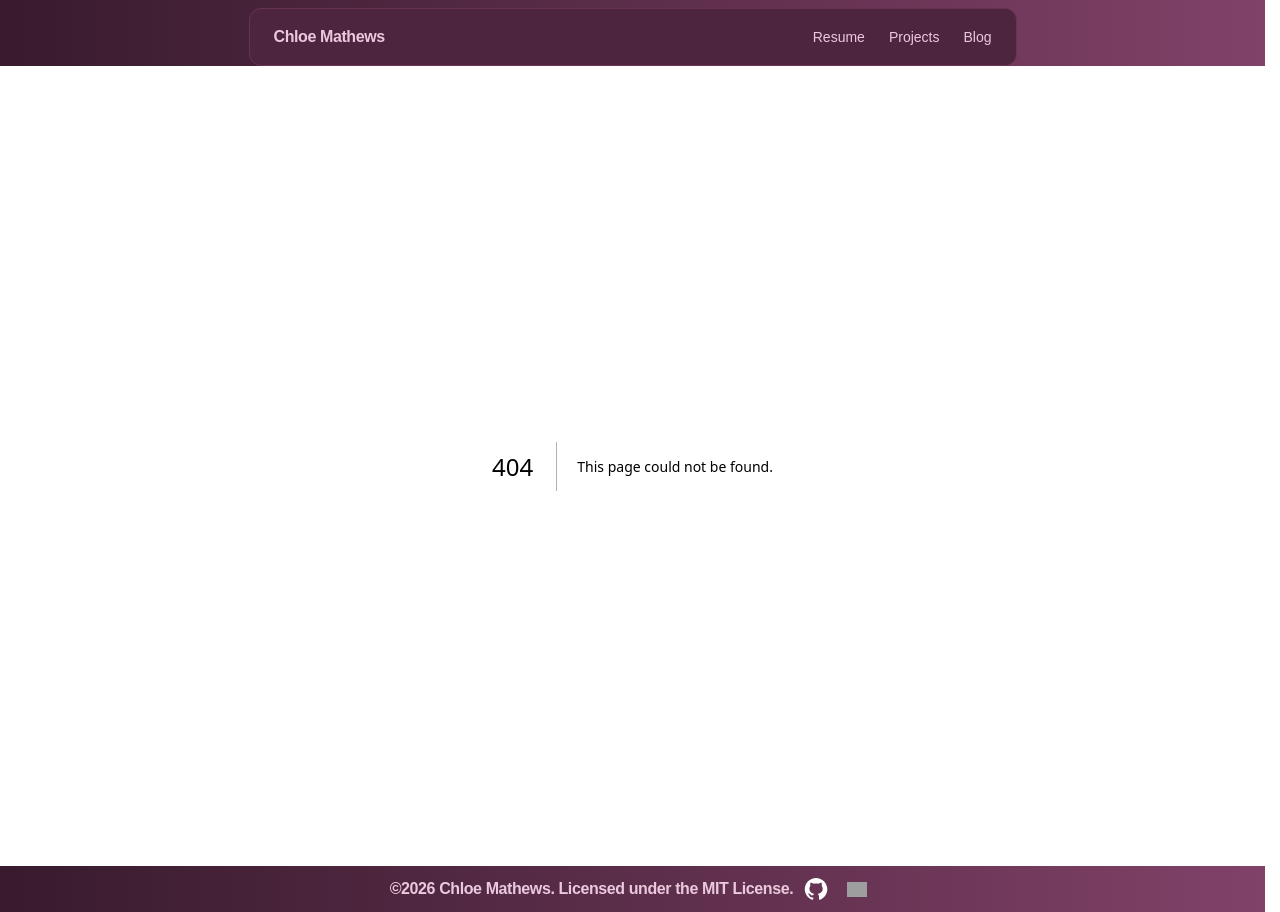
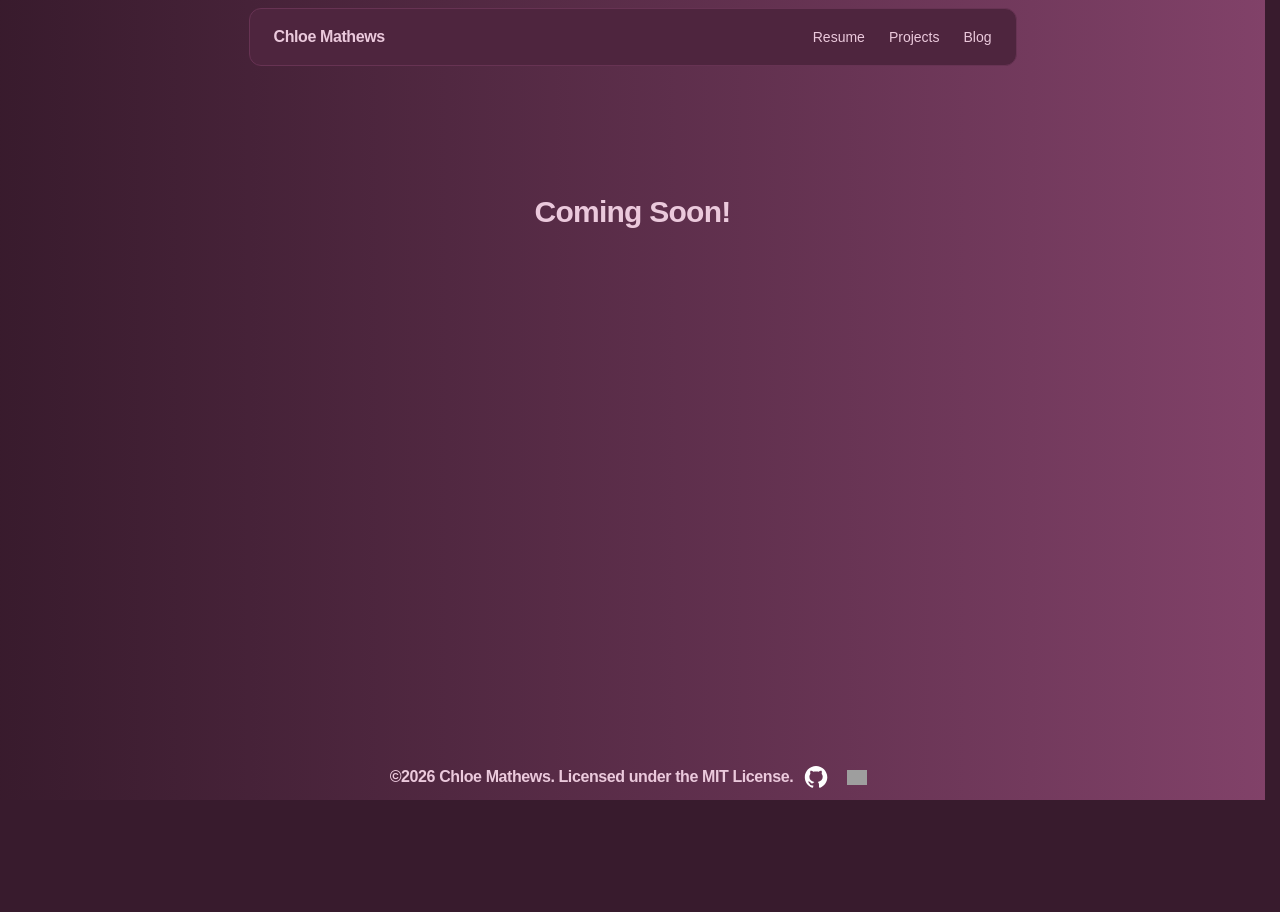
Before and after one commit to cmathews393/chloemathews.net, a Next.js app: page /blog in a window 1280 px wide. Before the commit this address had no page. After the commit the page ends 800 px from the top, so only its background shows below. Built offline with nearby package versions, Linux system fonts and the light colour scheme; grey boxes are pictures that could not be loaded; a web font is replaced by a local one.

Commit message:
feat: add coming soon page for blog, adjust text on projects

```diff
--- /dev/null
+++ b/app/blog/page.tsx
@@ -0,0 +1,13 @@
+export default function Home() {
+    return (
+        <div className="flex flex-col flex-1 items-center  font-sans bg-linear-to-r from-primary-900 to-primary-600">
+            <main className=" w-full max-w-3xl flex-col  py-32 px-16  ">
+                <div className="flex flex-col items-center  text-center ">
+                    <h1 className="text-3xl font-semibold  tracking-tight text-foreground">
+                        Coming Soon!
+                    </h1>
+                </div>
+            </main>
+        </div>
+    );
+}
--- a/app/projects/page.tsx
+++ b/app/projects/page.tsx
@@ -44,7 +44,9 @@ function isSameSkill(a: string, b?: string) {
 }
 
 function EmptyState() {
-    return <p className="text-center text-primary-300">No matching projects.</p>;
+    return (
+        <p className="text-center text-primary-300">No matching projects.</p>
+    );
 }
 
 export default async function Projects({
@@ -65,6 +67,9 @@ export default async function Projects({
                 <h1 className="text-4xl font-bold tracking-tight">
                     My Projects
                 </h1>
+                <p className="mt-2 text-lg text-primary-300">
+                    See personal projects at the bottom!
+                </p>
             </header>
             {selectedSkill && <SelectedSkill skill={selectedSkill} />}
             <section className="mb-16">
```
